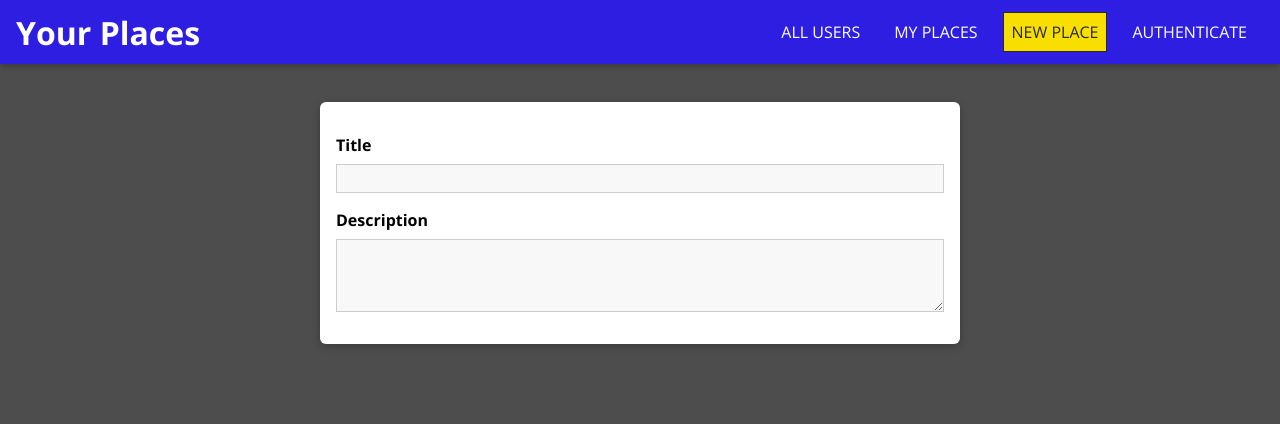
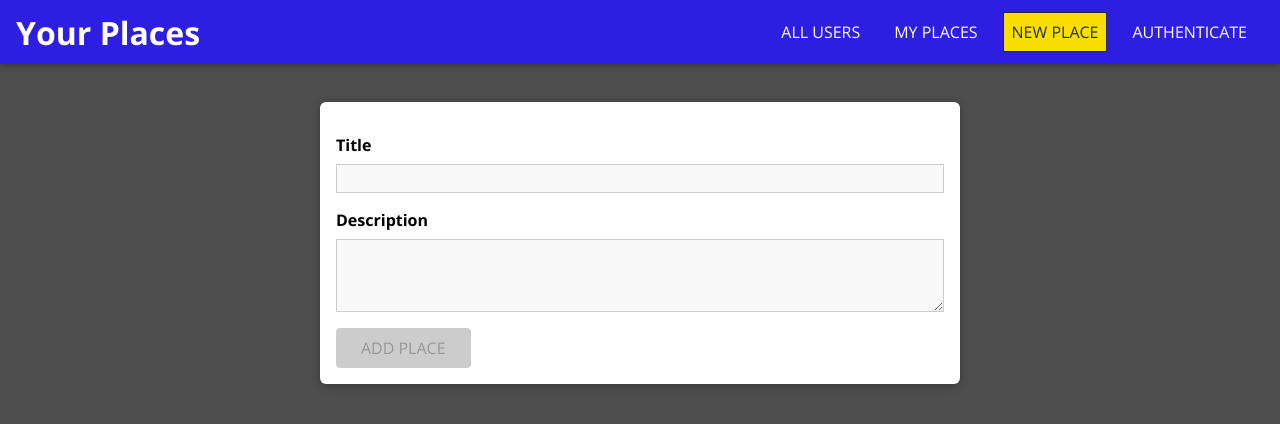
Before and after one commit to colingreens/udemy-react-app, a React (Create React App) app in the folder reactapp/: page /places/new in a window 1280 px wide. Shown: the top 424 px of the page. Built offline with nearby package versions, Linux system fonts and the light colour scheme.

Commit message:
form reducer stuff

```diff
--- a/reactapp/src/places/pages/NewPlace.js
+++ b/reactapp/src/places/pages/NewPlace.js
@@ -1,15 +1,61 @@
-import React, { useCallback } from "react";
+import React, { useCallback, useReducer } from "react";
 
 import Input from "../../shared/components/FormElements/Input";
+import Button from "../../shared/components/FormElements/Button";
 import {
   VALIDATOR_MINLENGTH,
   VALIDATOR_REQUIRE,
 } from "../../shared/util/validators";
 import "./NewPlace.css";
 
+const formReducer = (state, action) => {
+  console.log(action.type);
+  switch (action.type) {
+    case "INPUT_CHANGE":
+      let formIsValid = true;
+      for (const inputId in state.inputs) {
+        if (inputId === action.inputId) {
+          formIsValid = formIsValid && action.isValid;
+        } else {
+          formIsValid = formIsValid && state.inputs[inputId].isValid;
+        }
+      }
+      return {
+        ...state,
+        input: {
+          ...state.inputs,
+          [action.inputId]: { value: action.value, isValid: action.isValid },
+        },
+        isValid: formIsValid,
+      };
+    default:
+      return state;
+  }
+};
+
 const NewPlace = () => {
-  const titleInputHandler = useCallback((id, value, isValid) => {}, []);
-  const descriptionInputHandler = useCallback((id, value, isValid) => {}, []);
+  const [formState, dispatch] = useReducer(formReducer, {
+    inputs: {
+      title: {
+        value: "",
+        isValid: false,
+      },
+      description: {
+        value: "",
+        isValid: false,
+      },
+    },
+    isValid: false,
+  });
+
+  const inputHandler = useCallback((id, value, isValid) => {
+    dispatch({
+      type: "INPUT_CHANGE",
+      value: value,
+      isValid: isValid,
+      inputId: id,
+    });
+  }, []);
 
   return (
     <form className="place-form">
@@ -20,7 +66,7 @@
         label="Title"
         validators={[VALIDATOR_REQUIRE()]}
         errorText="Please enter a valid title"
-        onInput={titleInputHandler}
+        onInput={inputHandler}
       />
       <Input
         id="description"
@@ -28,8 +74,11 @@
         label="Description"
         validators={[VALIDATOR_MINLENGTH(5)]}
         errorText="Please enter a valid description (at least 5 characters)"
-        onInput={descriptionInputHandler}
+        onInput={inputHandler}
       />
+      <Button type="submit" disabled={!formState.isValid}>
+        ADD PLACE
+      </Button>
     </form>
   );
 };
--- a/reactapp/src/shared/components/FormElements/Input.js
+++ b/reactapp/src/shared/components/FormElements/Input.js
@@ -32,7 +32,7 @@
   const { value, isValid } = inputState;
 
   useEffect(() => {
-    props.onInput(id, value, isValid);
+    onInput(id, value, isValid);
   }, [id, value, isValid, onInput]);
 
   const changeHandler = (event) => {
```
